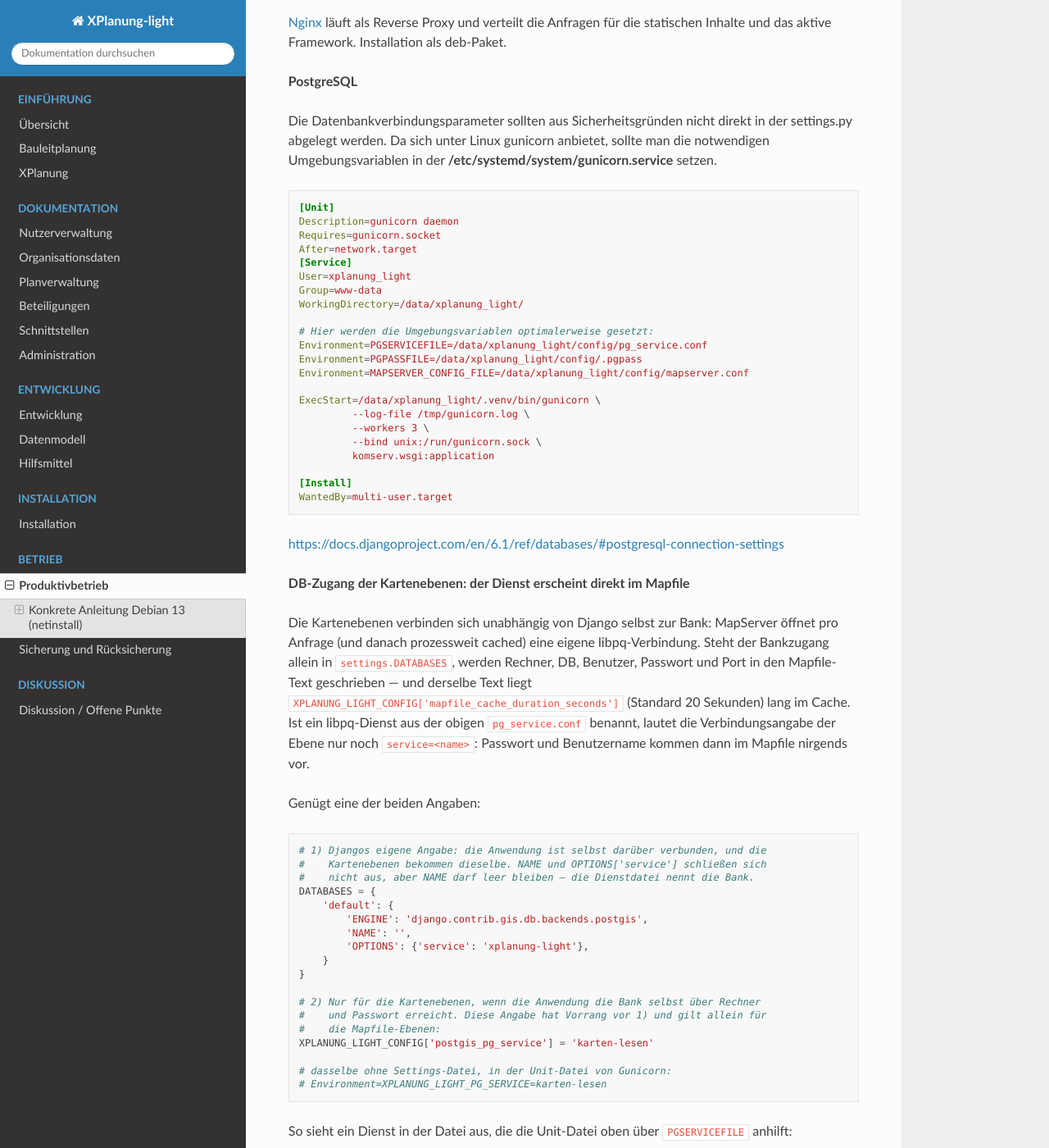
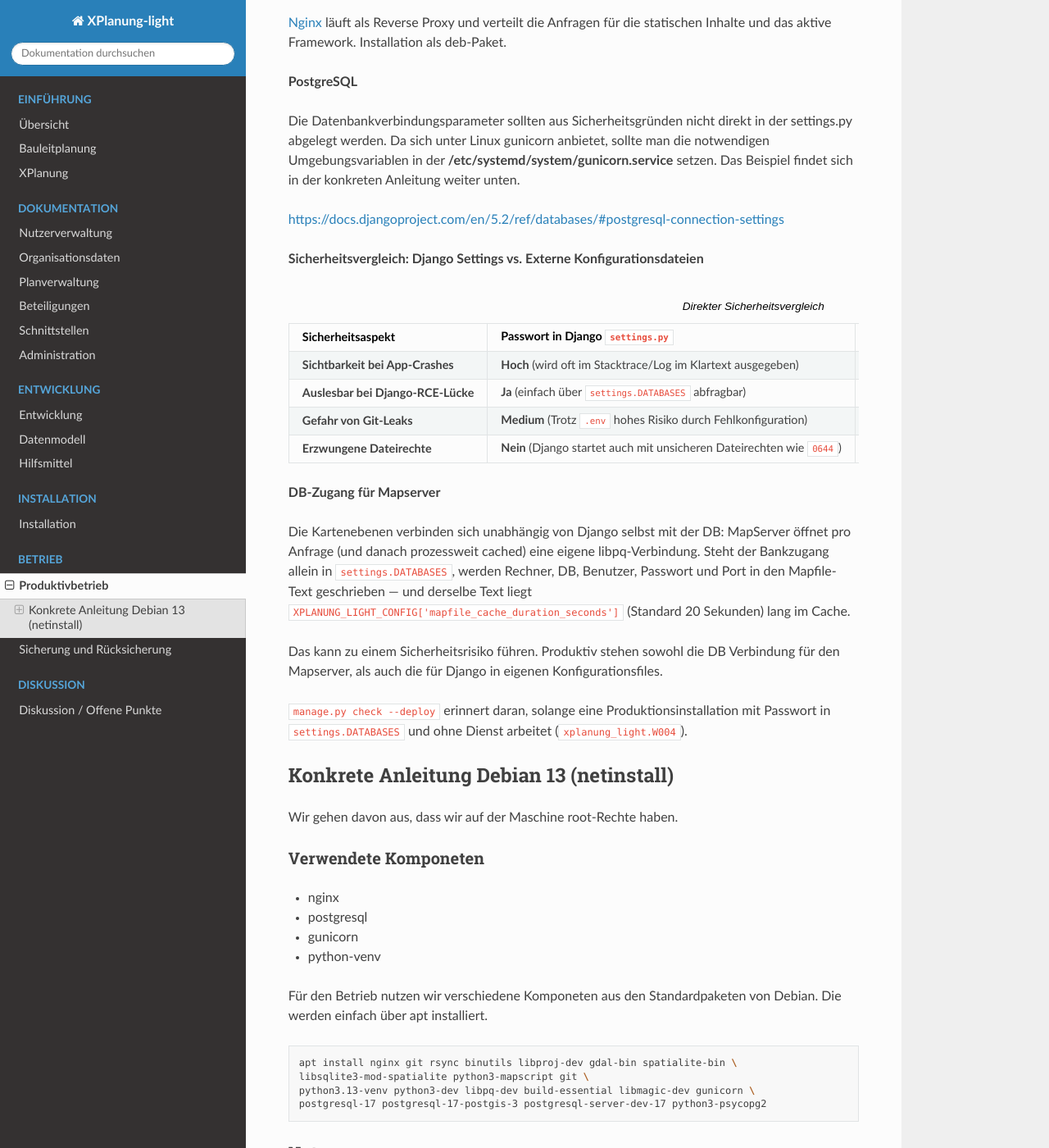
Before and after one commit to mrmap-community/xplanung_light, a Sphinx documentation site: the page built from docs/source/operation/produktivbetrieb.rst, in a window 1280 px wide and 1400 px high, scrolled down 952 px. Shown: the whole window at 82% size. Built offline with Sphinx 7.4.7 and the Read the Docs theme 3.1.0, drawn with Linux system fonts in a browser that asks for light colours; some of the changed text lies outside the part shown.

Commit message:
Anpassungen an der Doku für den Produktivbetrieb

```diff
--- a/docs/source/operation/produktivbetrieb.rst
+++ b/docs/source/operation/produktivbetrieb.rst
@@ -52,99 +52,11 @@ Produktivbetrieb
 
 Die Datenbankverbindungsparameter sollten aus Sicherheitsgründen nicht direkt in der settings.py abgelegt werden.
 Da sich unter Linux gunicorn anbietet, sollte man die notwendigen Umgebungsvariablen in der **/etc/systemd/system/gunicorn.service** setzen.
+Das Beispiel findet sich in der konkreten Anleitung weiter unten.
 
-.. code-block:: ini
-
-   [Unit]
-   Description=gunicorn daemon
-   Requires=gunicorn.socket
-   After=network.target
-   [Service]
-   User=xplanung_light
-   Group=www-data
-   WorkingDirectory=/data/xplanung_light/
-
-   # Hier werden die Umgebungsvariablen optimalerweise gesetzt:
-   Environment=PGSERVICEFILE=/data/xplanung_light/config/pg_service.conf
-   Environment=PGPASSFILE=/data/xplanung_light/config/.pgpass
-   Environment=MAPSERVER_CONFIG_FILE=/data/xplanung_light/config/mapserver.conf
-
-   ExecStart=/data/xplanung_light/.venv/bin/gunicorn \
-            --log-file /tmp/gunicorn.log \
-            --workers 3 \
-            --bind unix:/run/gunicorn.sock \
-            komserv.wsgi:application
-
-   [Install]
-   WantedBy=multi-user.target
-
-https://docs.djangoproject.com/en/6.1/ref/databases/#postgresql-connection-settings
-
-**DB-Zugang der Kartenebenen: der Dienst erscheint direkt im Mapfile**
-
-Die Kartenebenen verbinden sich unabhängig von Django selbst zur Bank: MapServer öffnet
-pro Anfrage (und danach prozessweit cached) eine eigene libpq-Verbindung. Steht der
-Bankzugang allein in ``settings.DATABASES``, werden Rechner, DB, Benutzer, Passwort und
-Port in den Mapfile-Text geschrieben — und derselbe Text liegt
-``XPLANUNG_LIGHT_CONFIG['mapfile_cache_duration_seconds']`` (Standard 20 Sekunden) lang im
-Cache. Ist ein libpq-Dienst aus der obigen ``pg_service.conf`` benannt, lautet die
-Verbindungsangabe der Ebene nur noch ``service=<name>``: Passwort und Benutzername kommen
-dann im Mapfile nirgends vor.
-
-Genügt eine der beiden Angaben:
-
-.. code-block:: python
-
-   # 1) Djangos eigene Angabe: die Anwendung ist selbst darüber verbunden, und die
-   #    Kartenebenen bekommen dieselbe. NAME und OPTIONS['service'] schließen sich
-   #    nicht aus, aber NAME darf leer bleiben — die Dienstdatei nennt die Bank.
-   DATABASES = {
-       'default': {
-           'ENGINE': 'django.contrib.gis.db.backends.postgis',
-           'NAME': '',
-           'OPTIONS': {'service': 'xplanung-light'},
-       }
-   }
-
-   # 2) Nur für die Kartenebenen, wenn die Anwendung die Bank selbst über Rechner
-   #    und Passwort erreicht. Diese Angabe hat Vorrang vor 1) und gilt allein für
-   #    die Mapfile-Ebenen:
-   XPLANUNG_LIGHT_CONFIG['postgis_pg_service'] = 'karten-lesen'
-
-   # dasselbe ohne Settings-Datei, in der Unit-Datei von Gunicorn:
-   # Environment=XPLANUNG_LIGHT_PG_SERVICE=karten-lesen
-
-So sieht ein Dienst in der Datei aus, die die Unit-Datei oben über ``PGSERVICEFILE``
-anhilft:
-
-.. code-block:: ini
-
-   # /data/xplanung_light/config/pg_service.conf — Rechte 0644
-   [xplanung-light]
-   host=/var/run/postgresql
-   port=5432
-   dbname=xplanung_light
-   user=xplanung_anwendung
-   # bewusst kein password-Wert: das Geheimnis steht in .pgpass
-
-.. code-block:: text
-
-   # /data/xplanung_light/config/.pgpass — Rechte 0600, Eigentum xplanung_light
-   /var/run/postgresql:5432:xplanung_light:xplanung_anwendung:GEHEIMNIS
-
-Zwei Formen der Verbindungsangabe funktionieren dagegen nicht — gemessen mit MapServer 8.4
-an PostgreSQL 17/PostGIS 3.5: Ein ``PG:``-Präfix, wie es der OGR-Treiber kennt, versteht
-der Verbindungstyp ``POSTGIS`` nicht, und ein ausdrücklich leeres ``password=``-Feld gilt
-libpq als Angabe mit leerem Wert und sperrt den Rückgriff auf die ``.pgpass`` aus. In beiden
-Fällen erreicht die Ebene die Bank nicht mehr, während die Anwendung selbst weiter läuft —
-die Karten bleiben dann leer, ohne dass ein Fehler fällt.
-
-``manage.py check --deploy`` erinnert daran, solange eine Produktionsinstallation mit
-Passwort in ``settings.DATABASES`` und ohne Dienst arbeitet
-(``xplanung_light.W004``).
+https://docs.djangoproject.com/en/5.2/ref/databases/#postgresql-connection-settings
 
 **Sicherheitsvergleich: Django Settings vs. Externe Konfigurationsdateien**
-(Gemini - 2026-10-07)
 
 .. list-table:: Direkter Sicherheitsvergleich
    :widths: 30 35 35
@@ -165,6 +77,23 @@ Passwort in ``settings.DATABASES`` und ohne Dienst arbeitet
    * - **Erzwungene Dateirechte**
      - **Nein** (Django startet auch mit unsicheren Dateirechten wie ``0644``)
      - **Ja** (Datenbankverbindung schlägt bei falscher Permission sofort fehl)
+
+**DB-Zugang für Mapserver**
+
+Die Kartenebenen verbinden sich unabhängig von Django selbst mit der DB: MapServer öffnet
+pro Anfrage (und danach prozessweit cached) eine eigene libpq-Verbindung. Steht der
+Bankzugang allein in ``settings.DATABASES``, werden Rechner, DB, Benutzer, Passwort und
+Port in den Mapfile-Text geschrieben — und derselbe Text liegt
+``XPLANUNG_LIGHT_CONFIG['mapfile_cache_duration_seconds']`` (Standard 20 Sekunden) lang im
+Cache.
+
+Das kann zu einem Sicherheitsrisiko führen. Produktiv stehen sowohl die DB Verbindung für den Mapserver, als auch die
+für Django in eigenen Konfigurationsfiles.
+
+``manage.py check --deploy`` erinnert daran, solange eine Produktionsinstallation mit
+Passwort in ``settings.DATABASES`` und ohne Dienst arbeitet
+(``xplanung_light.W004``).
+
 
 Konkrete Anleitung Debian 13 (netinstall)
 -----------------------------------------
@@ -198,17 +127,26 @@ Der App-Server gunicorn läuft unter dem neu anzulegenden Nutzer **xplanung_ligh
 
 .. code-block:: shell
 
-   udo useradd -M -s /bin/bash xplanung_light
+   sudo useradd -M -s /bin/bash xplanung_light
 
 Verzeichnisse
 +++++++++++++
 
 .. code-block:: shell
 
+   # Verzeichnis für Datenbank
    mkdir -p /data/xplanung_light_db
+   # Verzeichnis für log-files
    mkdir /data/xplanung_light_log
+   chown -R xplanung_light xplanung_light_log
+   sudo chgrp -R www-data /data/xplanung_light_log
+   # Verzeichnis für uploads
+   mkdir /data/xplanung_light_upload
+   chown -R xplanung_light xplanung_light_upload
+   # Verzeichnis für Ablage der statischen files
    mkdir /data/xplanung_light_static
    chown -R xplanung_light xplanung_light_static
+   # Leseberechtigung für nginx
    sudo chgrp -R www-data /data/xplanung_light_static
    sudo find /data/xplanung_light_static -type d -exec chmod g+rx {} +
    sudo find /data/xplanung_light_static -type f -exec chmod g+r {} +
@@ -570,7 +509,15 @@ Danach müssen wir den Daemon installieren und starten.
 Initialisierung der Anwendung
 +++++++++++++++++++++++++++++
 
-Die Anwednung kann jetzt über den Wrapper gesteuert werden. Zunächst testet man, ob alles für den Produktivbetrieb fertig ist:
+Security Key erzeugen:
+
+   .. code-block:: shell
+
+      xplanung-light-manage shell -c "from django.core.management.utils import get_random_secret_key as g; print(g())"
+
+**Der Key muss in /data/xplanung_light_config/env eingefügt werden (da steht momentan noch ein Platzhalter).**
+
+Die Anwendung kann jetzt über den Wrapper gesteuert werden. Zunächst testet man, ob alles für den Produktivbetrieb fertig ist:
 
    .. code-block:: shell
 
@@ -594,14 +541,6 @@ Anlegen des superuser-Accounts:
 
       xplanung-light-manage createsuperuser
 
-Security Key erzeugen:
-
-   .. code-block:: shell
-
-      xplanung-light-manage shell -c "from django.core.management.utils import get_random_secret_key as g; print(g())"
-
-**Der Key muss in /data/xplanung_light_config/env eingefügt werden (da steht momentan noch ein Platzhalter).**
-
 Verzeichnisstruktur
 +++++++++++++++++++
 Das Projekt ist jetzt in verschiedene Verzeichnisse aufgeteilt und die Zugangsdaten liegen sind sicher über Umgebungsvariablen eingebunden.
```
Also changed, not shown: other parts of docs/source/operation/produktivbetrieb.rst (+2 -1 lines).
